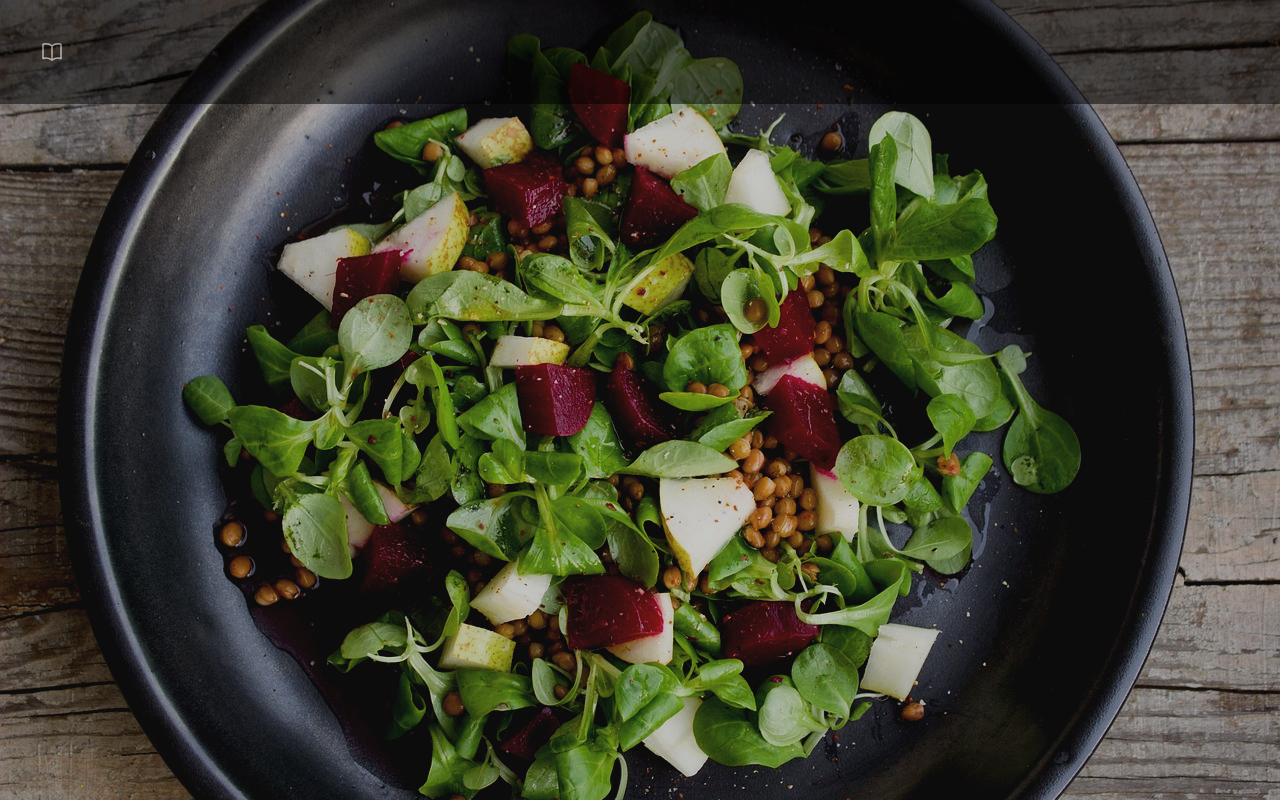
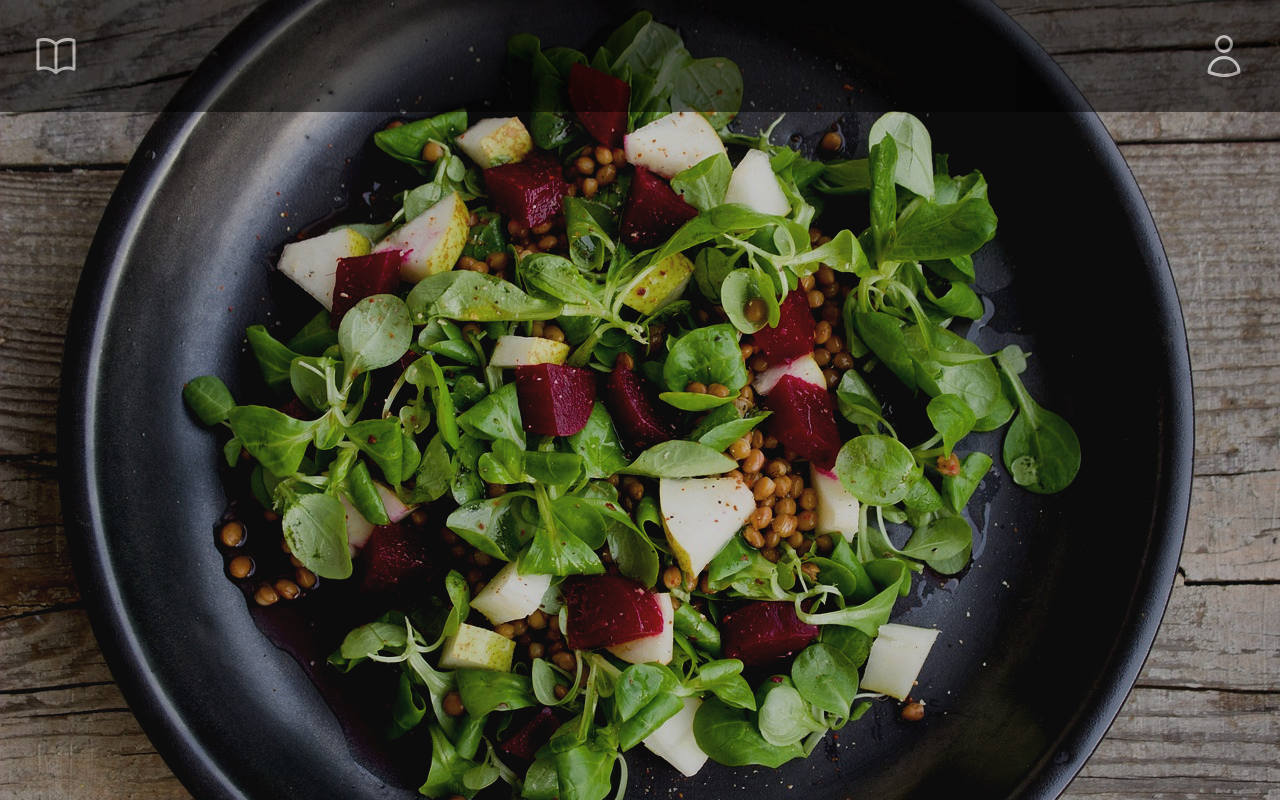
Before and after one commit to amserdion01/beHealthyFE, a Next.js app: page / in a window 1280 px wide. Built offline with nearby package versions, Linux system fonts and the light colour scheme.

Commit message:
Added the icons

```diff
--- a/src/pages/index.tsx
+++ b/src/pages/index.tsx
@@ -3,9 +3,12 @@ import { type NextPage } from "next";
 const HomePage: NextPage = () => {
     return (
         <div className="h-screen bg-cover bg-main-page">
-            <nav className="p-10 bg-black opacity-50">
-                <svg xmlns="http://www.w3.org/2000/svg" fill="none" viewBox="0 0 24 24" stroke-width="1.5" stroke="white" className="w-6 h-6">
+            <nav className="p-8 bg-black opacity-50 flex items-center justify-between">
+                <svg xmlns="http://www.w3.org/2000/svg" fill="none" viewBox="0 0 24 24" stroke-width="1.5" stroke="white" opacity="100"  className="w-12 h-12 ">
                     <path stroke-linecap="round" stroke-linejoin="round" d="M12 6.042A8.967 8.967 0 006 3.75c-1.052 0-2.062.18-3 .512v14.25A8.987 8.987 0 016 18c2.305 0 4.408.867 6 2.292m0-14.25a8.966 8.966 0 016-2.292c1.052 0 2.062.18 3 .512v14.25A8.987 8.987 0 0018 18a8.967 8.967 0 00-6 2.292m0-14.25v14.25" />
+                </svg>
+                <svg xmlns="http://www.w3.org/2000/svg" fill="none" viewBox="0 0 24 24" stroke-width="1.5" stroke="white" opacity="100" className="w-12 h-12">
+                    <path stroke-linecap="round" stroke-linejoin="round" d="M15.75 6a3.75 3.75 0 11-7.5 0 3.75 3.75 0 017.5 0zM4.501 20.118a7.5 7.5 0 0114.998 0A17.933 17.933 0 0112 21.75c-2.676 0-5.216-.584-7.499-1.632z" />
                 </svg>
             </nav>
         </div>
```
